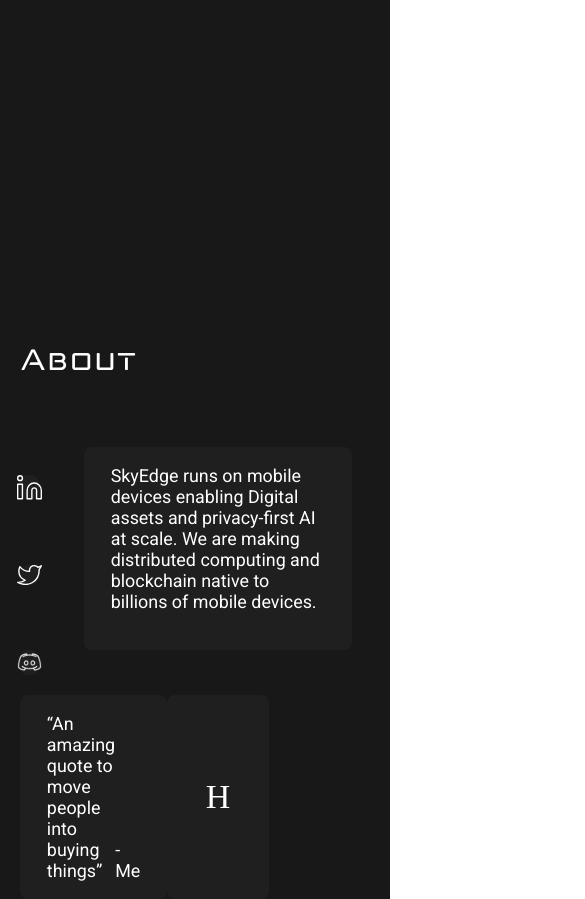
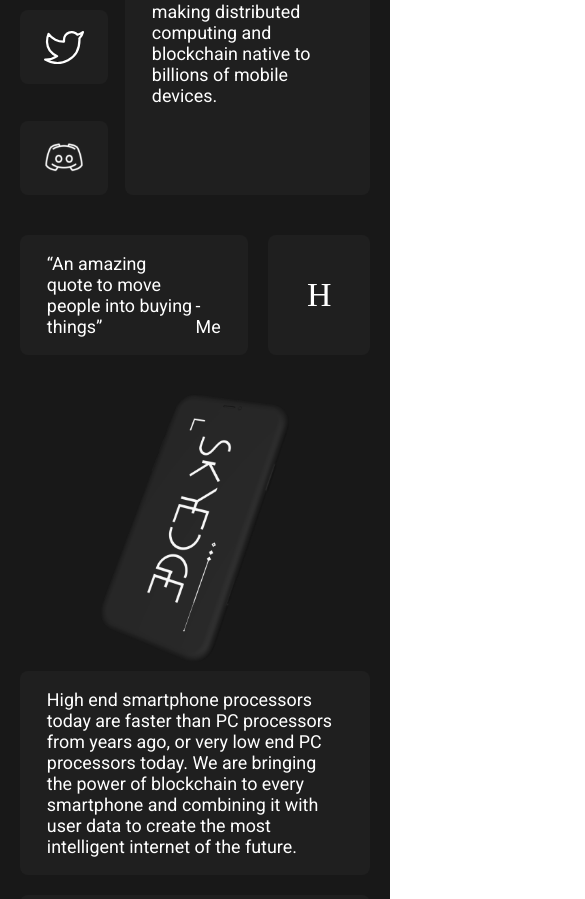
Before and after one commit to SkyEdge-io/skyedge-website, a React (Create React App) app: page / in a window 390 px wide. Shown: the part 1098-1997 px from the top of the page, 585 px wide, since content can reach past the window. Built offline with nearby package versions, Linux system fonts and the light colour scheme; a web font is replaced by a local one.

Commit message:
media queries for about page

```diff
--- a/src/components/About/About.css
+++ b/src/components/About/About.css
@@ -120,35 +120,81 @@
 
 
 @media screen and (max-width: 768px) {
-  .about-card {
-    width: 75vw;
+
+  .about-cards-container {
+    flex-direction: column;
+    width: 100%;
   }
 
   .socials-container {
-    width: 85vw;
-    height: 30vh;
+    width: 100%;
+    height: 35vh;
     margin: 20px 0;
     flex-direction: row-reverse;
+    justify-content: space-between;
   }
 
-  .socials-container.about-card {
-    width: 80% !important;
-    height: 200px !important;
+  .socials-container .about-cards {
+    width: 70%;
+    height: 100%;
   }
 
   .socials {
     width: 25%;
-    height: 200px;
-    box-sizing: border-box;
+    min-height: 100%;
+    align-self: stretch;
     flex-direction: column;
     justify-content: space-between;
+    align-items: center;
+  }
+
+  .social-acc {
+    width: 100%;
+    height: 25%;
+    /*background-color: #181818;*/
+  }
+
+  .social-acc img {
+    width: 40px;
   }
 
   .about h1 {
     font-size: 40px;
   }
 
-  .about-cards-container {
+  .about-col2 {
+    width: 100%;
+  }
+
+  .about-col2-row1 {
+    width: 100%;
+    margin: 20px 0;
+  }
+
+  .about-quote-container {
+    width: 65%;
+  }
+
+  .about-ico {
+    width: 20%;
+  }
+
+  .about-col2-row2 {
     flex-direction: column;
   }
+
+  .about-row2-desc {
+    width: 100%;
+  }
+
+  .about-skyedge {
+    width: 75%;
+    height: auto;
+    align-self: center;
+  }
+
+  .about-col3 {
+    width: 100%;
+    margin: 20px 0;
+  }
 }
--- a/src/components/About/About.js
+++ b/src/components/About/About.js
@@ -12,9 +12,9 @@
         <div className="socials-container">
           <div className="about-cards" >SkyEdge runs on mobile devices enabling Digital assets and privacy-first AI at scale. We are making distributed computing and blockchain native to billions of mobile devices.</div>
           <div className="socials">
-            <span className="social-acc"><img src={linkedin} /></span>
-            <span className="social-acc"><img src={twitter} /></span>
-            <span className="social-acc"><img src={discord} /></span>
+            <div className="social-acc"><img src={linkedin} /></div>
+            <div className="social-acc"><img src={twitter} /></div>
+            <div className="social-acc"><img src={discord} /></div>
           </div>
         </div>
         <div className="about-col2">
--- a/src/components/Home/Home.js
+++ b/src/components/Home/Home.js
@@ -14,7 +14,6 @@
       <h1>Making distributed computing native to mobile</h1>
       <p>Building the future of data and ML on edge devices</p>
       <img src={scrolldown} className="scrolldown" />
-      {spline}
    </div>
   )
 };
```
